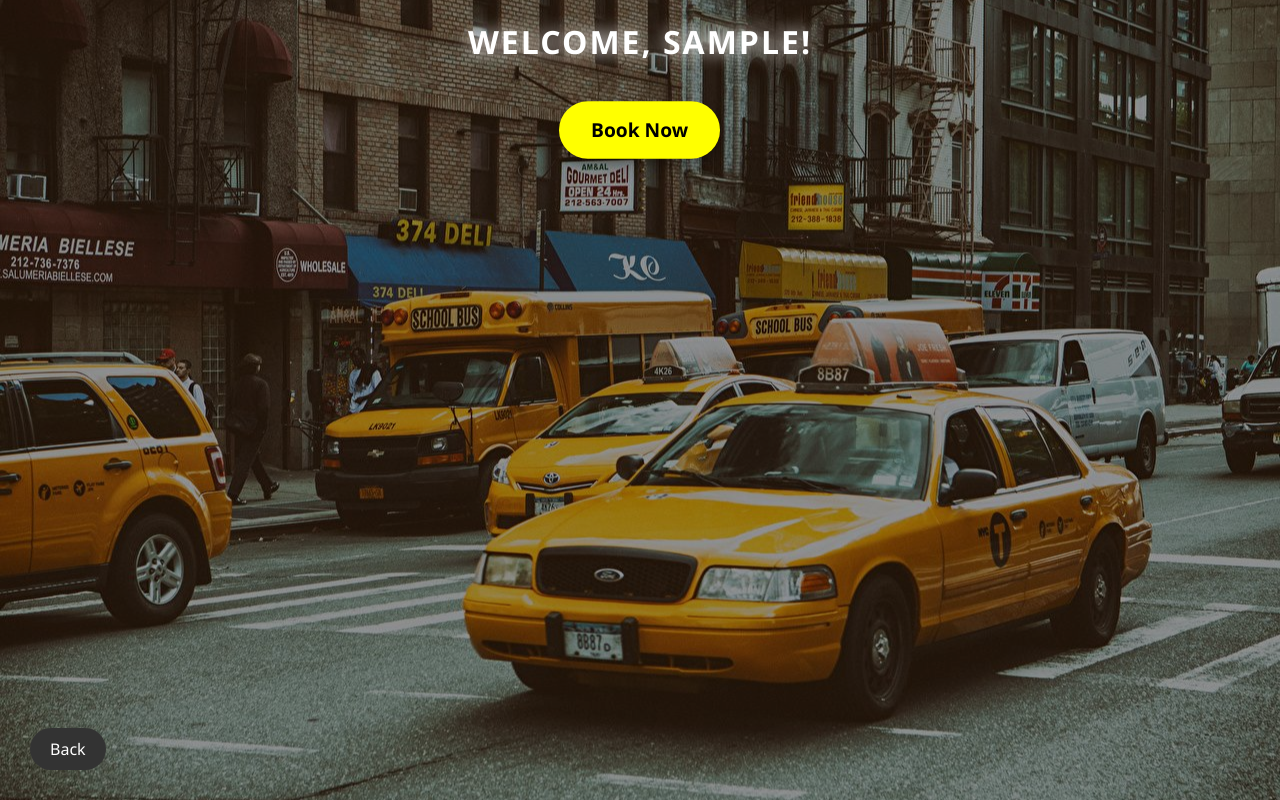
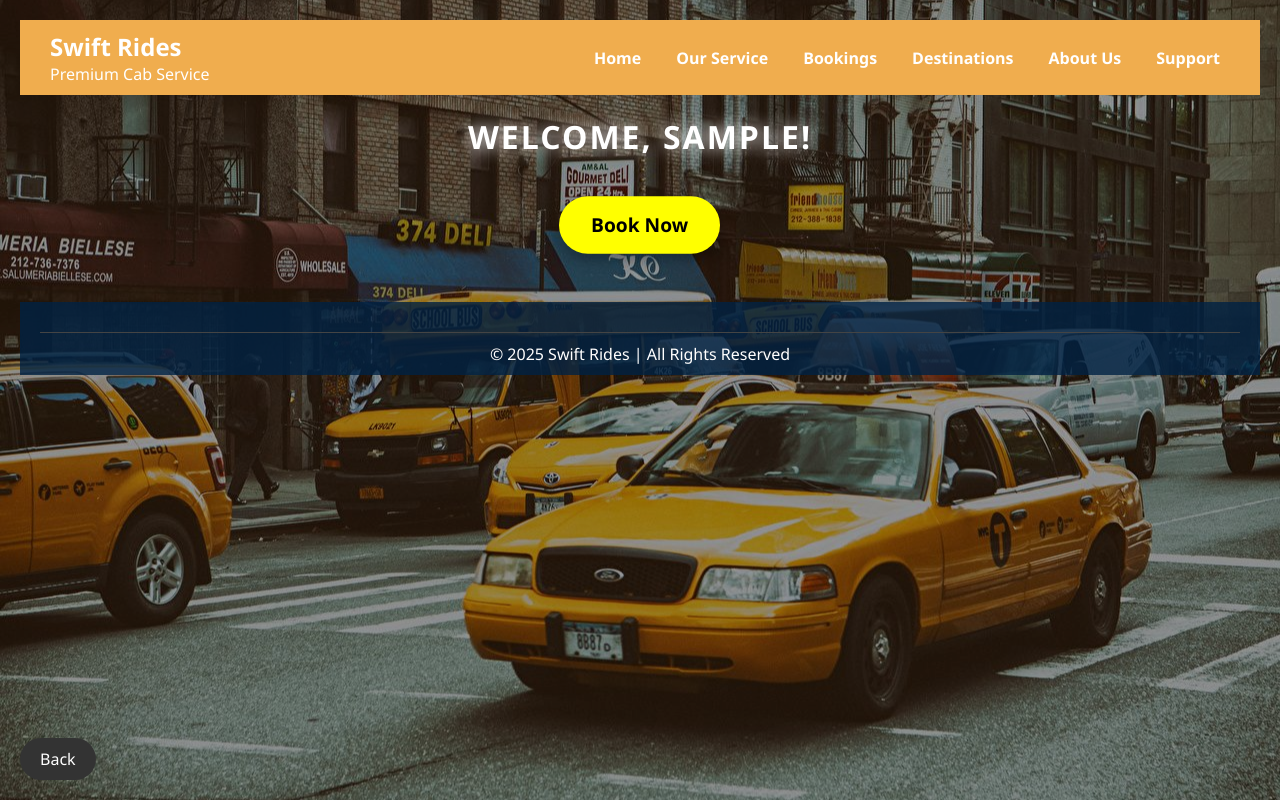
Before and after one commit to IT24103806/PGNO_23_Taxi-and-Cab-Service-Booking-Platform, a Java web app: page /dashboard.jsp in a window 1280 px wide. Run offline with Tomcat 11, a stand-in JSP engine, Linux system fonts and the light colour scheme; the visitor is signed in with stand-in values (Sample User, id 1).

Commit message:
Updated dashboards functionality

```diff
--- a/src/main/webapp/dashboard.jsp
+++ b/src/main/webapp/dashboard.jsp
@@ -1,3 +1,15 @@
+<%@ page import="javax.servlet.http.HttpSession" %>
+<%
+    session = request.getSession(false);
+    String username = (session != null) ? (String) session.getAttribute("userName") : null;
+    if (username == null) {
+        response.sendRedirect("login.jsp");
+    }
+%>
+
+<html>
+<head>
+    <title>Dashboard</title>
     <style>
         body {
             font-family: 'Segoe UI', Tahoma, Geneva, Verdana, sans-serif;
@@ -8,6 +20,7 @@
             margin: 0;
             padding: 20px;
         }
+
         body::before {
             content: "";
             position: fixed;
@@ -19,7 +32,41 @@
             z-index: -1;
         }
 
-    h2, h1 {
+        /* Header */
+        .site-header {
+            background-color: #f0ad4e;
+            color: white;
+            padding: 10px 30px;
+            display: flex;
+            align-items: center;
+            justify-content: space-between;
+        }
+
+        .logo h2 {
+            margin: 0;
+            font-size: 24px;
+            color: #fff;
+        }
+
+        .nav-links {
+            display: flex;
+            gap: 15px;
+        }
+
+        .nav-links a {
+            color: white;
+            text-decoration: none;
+            font-weight: bold;
+            padding: 8px 10px;
+            transition: background 0.3s;
+        }
+
+        .nav-links a:hover {
+            background-color: rgba(255, 255, 255, 0.2);
+            border-radius: 4px;
+        }
+
+        h1 {
             font-size: 32px;
             font-weight: bold;
             color: white;
@@ -27,6 +74,7 @@
             text-transform: uppercase;
             letter-spacing: 2px;
             animation: glowEffect 3s infinite alternate;
+            margin-top: 20px;
         }
 
         @keyframes glowEffect {
@@ -35,13 +83,6 @@
             100% { text-shadow: 0 0 10px white; }
         }
 
-    table {
-        width: 80%;
-        margin: 20px auto;
-        border-collapse: collapse;
-        background: white;
-        box-shadow: 0 4px 8px rgba(0,0,0,0.1);
-    }
         .book-now-btn {
             background-color: yellow;
             color: black;
@@ -71,37 +112,6 @@
             100% { transform: scale(1); }
         }
 
-    .book-now-btn:hover {
-        background-color: #ffffff;
-        transform: scale(1.3);
-    }
-
-    th, td {
-        padding: 12px;
-        text-align: center;
-        border: 1px solid #ccc;
-    }
-
-    th {
-        background-color: #ffffff;
-        color: white;
-    }
-
-    a, button, input[type="submit"] {
-        background-color: #ffffff;
-        color: white;
-        border: none;
-        padding: 10px 15px;
-        margin: 10px;
-        border-radius: 5px;
-        text-decoration: none;
-        display: inline-block;
-        cursor: pointer;
-    }
-
-    a:hover, button:hover, input[type="submit"]:hover {
-        background-color: #ffffff;
-    }
         .back-btn {
             background-color: #333;
             color: white;
@@ -122,38 +132,54 @@
             transform: scale(1.1);
         }
 
-
-    form {
-        width: 300px;
-        margin: 0 auto;
-        background: white;
-        padding: 20px;
-        border-radius: 10px;
-        box-shadow: 0 0 10px rgba(0,0,0,0.1);
+        /* Footer */
+        .site-footer {
+            background-color: rgba(0, 34, 68, 0.8);
+            color: white;
+            padding: 30px 20px 10px;
+            margin-top: 50px;
         }
 
-    input[type="text"], input[type="password"], select {
-        width: 100%;
-        padding: 10px;
-        margin: 10px 0;
-        border: 1px solid #ccc;
-        border-radius: 5px;
+        .footer-bottom {
+            text-align: center;
+            padding-top: 10px;
+            border-top: 1px solid #444;
         }
     </style>
+</head>
 
-<%@ page import="javax.servlet.http.HttpSession" %>
-<%
-    session = request.getSession(false);
-    String username = (session != null) ? (String) session.getAttribute("userName") : null;
-    if (username == null) {
-        response.sendRedirect("login.jsp");
-    }
-%>
-<html>
-<head><title>Dashboard</title></head>
 <body>
+
+<!-- Header -->
+<div class="site-header">
+    <div class="logo">
+        <h2>Swift Rides</h2>
+        <span>Premium Cab Service</span>
+    </div>
+
+    <nav class="nav-links">
+        <a href="index.jsp">Home</a>
+        <a href="#">Our Service</a>
+        <a href="#">Bookings</a>
+        <a href="#">Destinations</a>
+        <a href="#">About Us</a>
+        <a href="#">Support</a>
+    </nav>
+</div>
+
+<!-- Welcome Message -->
 <h1>Welcome, <%= username %>!</h1>
-<a href="booking.jsp" class="book-now-btn"> Book Now</a>
+
+<!-- Book Now & Back Buttons -->
+<a href="booking.jsp" class="book-now-btn">Book Now</a>
 <a href="javascript:history.back()" class="back-btn">Back</a>
+
+<!-- Footer -->
+<div class="site-footer">
+    <div class="footer-bottom">
+        &copy; 2025 Swift Rides | All Rights Reserved
+    </div>
+</div>
+
 </body>
 </html>
```
Also changed, not shown: src/main/java/controller/UserManager.java (added, +38 -0 lines), src/main/java/model/AdminManager.java (added, +26 -0 lines), src/main/webapp/adminDashboard.jsp (+162 -83 lines). Lines whose indentation alone changed are shown as unchanged.
